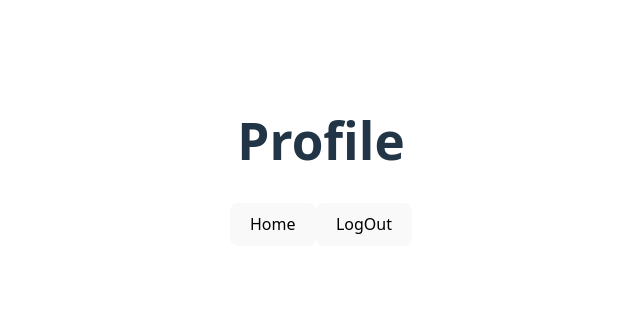
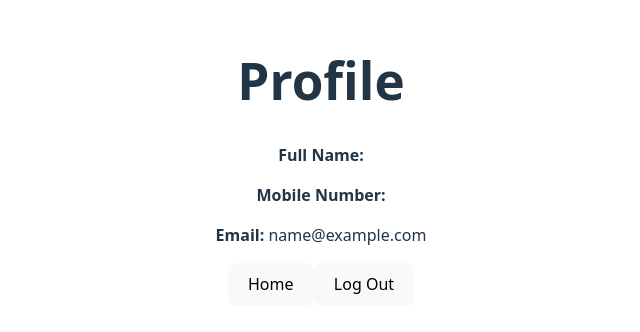
Before and after one commit to krishnapatel-1/StayWise, a React (Vite) app in the folder stay-wise/: page /profile in a window 1280 px wide. Shown: the part 238-570 px from the top of the page, without its empty margins (319-959 px from the left). Built offline with nearby package versions, Linux system fonts and the light colour scheme; sample sign-in values are in the browser's storage.

Commit message:
add profile page to the web

```diff
--- a/stay-wise/src/App.jsx
+++ b/stay-wise/src/App.jsx
@@ -1,32 +1,31 @@
-import { useState } from 'react'
-import { BrowserRouter as Router,Route,Routes,Link } from 'react-router-dom'
-import Home from './components/HomePage'
-import Profile from './components/Profile'
-import LandingPage from './components/LandingPage'
-import {Signup} from './components/SignUp'
-import Decision from './components/DecisionPage'
-import { Owner } from './components/OwnerPage'
-import './App.css'
-import { Login } from './components/LogIn'
+import { useState } from 'react';
+import { BrowserRouter as Router, Route, Routes } from 'react-router-dom';
+import Home from './components/HomePage';
+import Profile from './components/Profile';
+import LandingPage from './components/LandingPage';
+import { Signup } from './components/SignUp';
+import Decision from './components/DecisionPage';
+import { Owner } from './components/OwnerPage';
+import { Login } from './components/LogIn';
+import './App.css';
 
 function App() {
-  const [count, setCount] = useState(0)
+  const [count, setCount] = useState(0);
 
   return (
-    <>
-      <Router>
-        <Routes>
-          <Route path='*' element={<LandingPage/>}/>
-          <Route path="/home" element={<Home/>}/>
-          <Route path="/signup" element={<Signup/>}/>
-          <Route path='/login' element={<Login/>}/>
-          <Route path="/profile" element={<Profile/>}/>
-          <Route path="decision" element={<Decision/>}/>
-          <Route path="/owner" element={<Owner/>}/>
-        </Routes>
-      </Router>
-    </>
-  )
+    <Router>
+      <Routes>
+        <Route path="/home" element={<Home />} />
+        <Route path="/signup" element={<Signup />} />
+        <Route path="/login" element={<Login />} />
+        <Route path="/profile" element={<Profile />} />
+        <Route path="/decision" element={<Decision />} />
+        <Route path="/owner" element={<Owner />} />
+
+        <Route path="*" element={<LandingPage />} />
+      </Routes>
+    </Router>
+  );
 }
 
-export default App
+export default App;
--- a/stay-wise/src/components/Profile.jsx
+++ b/stay-wise/src/components/Profile.jsx
@@ -1,23 +1,43 @@
-import { useNavigate} from "react-router-dom";
+import { useNavigate } from "react-router-dom";
+import { useEffect, useState } from "react";
 
-function Profile(){
-    const navigate=useNavigate();
+function Profile() {
+  const navigate = useNavigate();
+  const [user, setUser] = useState(null);
 
-    const home=()=>{
-        navigate('/home');
+  useEffect(() => {
+    const storedUser = localStorage.getItem("user");
+    if (storedUser) {
+      setUser(JSON.parse(storedUser));
+    } else {
+      navigate("/login");
     }
+  }, [navigate]);
 
-    const logout=()=>{
-        navigate('/');
-    }
+  const home = () => {
+    navigate("/home");
+  };
 
-    return(
-        <div>
-            <h1>Profile</h1>
-            <button onClick={home}>Home</button>
-            <button onClick={logout}>LogOut</button>
-        </div>
-    );
+  const logout = () => {
+    localStorage.removeItem("user");
+    navigate("/");
+  };
+
+  if (!user) {
+    return <p>Loading user data...</p>;
+  }
+
+  return (
+    <div>
+      <h1>Profile</h1>
+      <p><strong>Full Name:</strong> {user.fullName}</p>
+      <p><strong>Mobile Number:</strong> {user.mobile}</p>
+      <p><strong>Email:</strong> {user.email}</p>
+
+      <button onClick={home}>Home</button>
+      <button onClick={logout}>Log Out</button>
+    </div>
+  );
 }
 
 export default Profile;
--- a/stay-wise/src/components/SignUp.jsx
+++ b/stay-wise/src/components/SignUp.jsx
@@ -1,6 +1,6 @@
 import { useNavigate } from "react-router-dom";
 import { useState } from "react";
-import './SignUp.css'; // External CSS for styling
+import './SignUp.css';
 
 export function Signup() {
     const navigate = useNavigate();
@@ -21,7 +21,7 @@ export function Signup() {
 
     localStorage.setItem('user', JSON.stringify(formData));
 
-    navigate('/');
+    navigate('/decision');
 };
 
     const handleCancel = () => {
```
